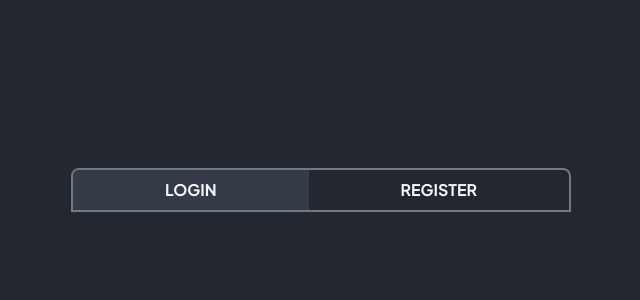
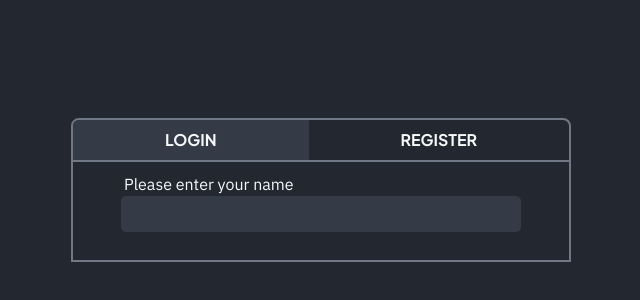
Before and after one commit to Marat290988/next-forum, a Next.js app: page /auth in a window 1280 px wide. Shown: the part 210-510 px from the top of the page, without its empty margins (319-959 px from the left). Built offline with nearby package versions, Linux system fonts and the light colour scheme.

Commit message:
next commit

```diff
--- /dev/null
+++ b/src/app/api/hello/route.ts
@@ -0,0 +1,7 @@
+import { NextResponse } from 'next/server'
+
+export async function GET(
+  req: Request,
+) {
+  return NextResponse.json({ name: 'John Doe' });
+}
--- a/src/app/globals.scss
+++ b/src/app/globals.scss
@@ -11,6 +11,7 @@
   --blue01: #149eca;
   --blue02: #087ea4;
   --borderc: #707785;
+  --error01: #b14e30;
 }
 
 * {
--- /dev/null
+++ b/src/components/input-field/InputField.module.scss
@@ -0,0 +1,23 @@
+.input-title {
+  font-size: 16px;
+  padding-left: 3px;
+  width: 100%;
+}
+
+.input {
+  outline: none;
+  border-radius: 5px;
+  background-color: var(--dark03);
+  width: 100%;
+  padding: 5px 10px;
+  border: 1px solid transparent;
+}
+
+.input-error {
+  border: 1px solid var(--error01);
+}
+
+.error {
+  color: var(--error01);
+  font-size: 12px;
+}
--- /dev/null
+++ b/src/components/input-field/InputField.tsx
@@ -0,0 +1,37 @@
+import styles from '@/components/input-field/InputField.module.scss';
+import { FC, forwardRef } from 'react';
+
+interface IInputField {
+  title: string,
+  type: 'text' | 'password' | 'email',
+  errorMessage?: string,
+  error?: {message?: string}
+}
+
+export const InputField = forwardRef<HTMLInputElement, IInputField>(
+  (props, ref) => {
+    const {title, type, error, ...rest} = props;
+    return (
+      <div
+        className='w-full max-w-[400px]'
+      >
+        <h4 className={`${styles['input-title']}`}>{title}</h4>
+        <input
+          type={type}
+          className=
+          {`
+            ${styles['input']}
+            ${error && styles['input-error']}
+          `}
+          ref={ref}
+          {...rest}
+        />
+        <div style={{minHeight: '18px'}}>
+          {error && <p className={`${styles['error']}`}>{error.message}</p>}
+        </div>
+      </div>
+    )
+  }
+)
+
+InputField.displayName = 'InputField';
--- a/src/screens/auth/Auth.module.scss
+++ b/src/screens/auth/Auth.module.scss
@@ -9,3 +9,7 @@
 .auth-title.active {
   background-color: var(--dark03);
 }
+
+.header-form {
+  border-bottom: 2px solid var(--borderc);
+}
--- a/src/screens/auth/Auth.tsx
+++ b/src/screens/auth/Auth.tsx
@@ -2,20 +2,37 @@
 
 import React, { FC, useState } from 'react';
 import styles from '@/screens/auth/Auth.module.scss';
+import { InputField } from '@/components/input-field/InputField';
+import { useForm } from 'react-hook-form';
+import { maxLength, minLength } from '@/utils/validate-util';
 
 export const Auth: FC = () => {
 
   const [isLogin, setIsLogin] = useState(true);
+  const {
+    register: formRegister,
+    formState: { errors },
+    reset,
+    setError,
+    getFieldState,
+    getValues
+  } = useForm({
+    mode: 'onChange',
+    resetOptions: {
+      keepDirtyValues: true, // user-interacted input will be retained
+      keepErrors: true, // input errors will be retained with value update
+    }
+  });
 
   return (
     <main
-      className='h-full flex justify-center items-center'
+      className='h-full flex justify-center items-center px-[10px]'
     >
       <div
         className='max-w-[500px] w-full border-color-dark rounded-tl-lg rounded-tr-lg overflow-hidden'
       >
         <div
-          className='flex'
+          className={`flex ${styles['header-form']}`}
         >
           <h3
             className={`title-font3 grow p-[8px] ${isLogin ? styles.active : ''} ${styles['auth-title']}`}
@@ -30,6 +47,39 @@ export const Auth: FC = () => {
             REGISTER
           </h3>
         </div>
+
+        <form className='w-full p-[10px] flex flex-col items-center'>
+          <InputField
+            title='Please enter your name'
+            type='text'
+            error={errors?.name}
+            {...formRegister('name', {
+              onChange(e) {
+                console.log(errors)
+                console.log(getFieldState('name'))
+                if (!minLength(6, e.target.value) && getFieldState('name').isTouched) {
+                  setError('name', {message: 'Minimum length 6 characters'});
+                  return;
+                }
+                if (!maxLength(20, e.target.value) && getFieldState('name').isTouched) {
+                  setError('name', {message: 'Max length 20 characters'});
+                  console.log(2)
+                  return;
+                }
+              },
+              onBlur(e) {
+                if (!minLength(6, e.target.value)) {
+                  setError('name', {message: 'Minimum length 6 characters'});
+                  return;
+                }
+                if (!maxLength(20, e.target.value)) {
+                  setError('name', {message: 'Max length 20 characters'});
+                  return;
+                }
+              }
+            })}
+          />
+        </form>
       </div>
     </main>
   )
--- /dev/null
+++ b/src/utils/validate-util.ts
@@ -0,0 +1,30 @@
+import { z } from "zod";
+
+export const minLength = (length: number, value: string): boolean => {
+  const schema = z.object({
+    value: z.string().min(length),
+  });
+
+  const data = { value };
+  const result = schema.safeParse(data);
+
+  if (result.success) {
+    return true;
+  } else {
+    return false;
+  }
+}
+
+export const maxLength = (length: number, value: string): boolean => {
+  const schema = z.object({
+    value: z.string().max(length),
+  });
+
+  const data = { value };
+  const result = schema.safeParse(data);
+  if (result.success) {
+    return true;
+  } else {
+    return false;
+  }
+}
```
Also changed, not shown: package.json (+15 -3 lines), 1 other file (tests, documents, lock files or other folders).
